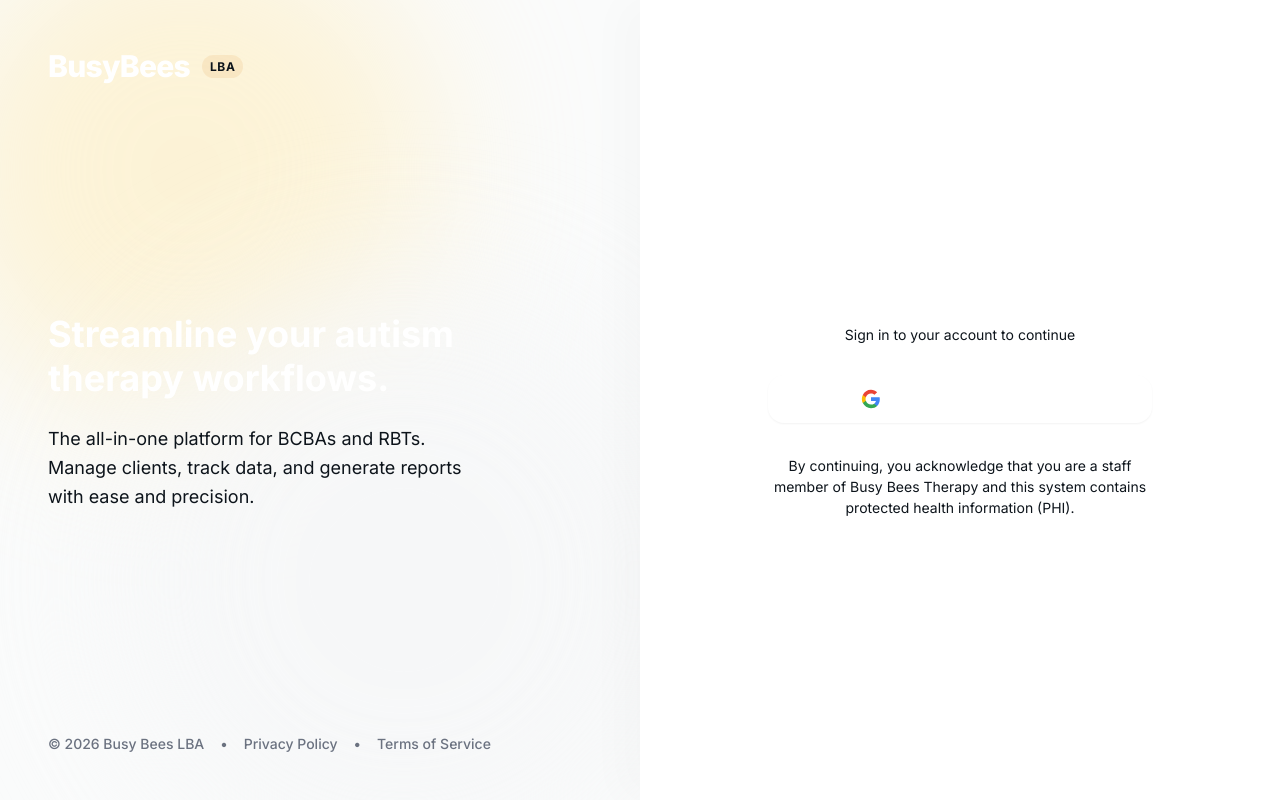
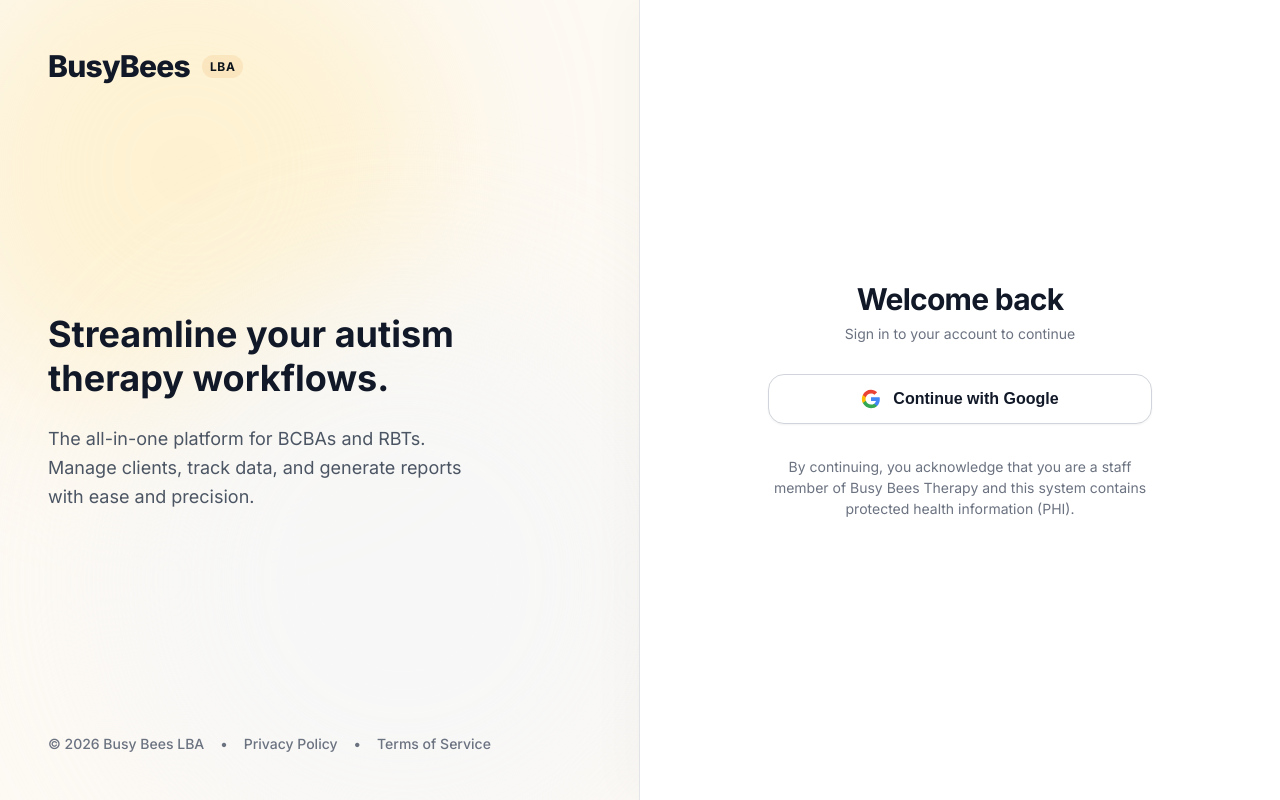
Before and after one commit to busybeeslba/busy-bees-lba, a Next.js app in the folder busy-bees-web/: page /login in a window 1280 px wide. Built offline with nearby package versions, Linux system fonts and the light colour scheme; no server answers.

Commit message:
Fix: Hardcode text colors on login page to prevent OS dark mode text invisibility

```diff
--- a/busy-bees-web/src/app/login/login.module.css
+++ b/busy-bees-web/src/app/login/login.module.css
@@ -1,7 +1,7 @@
 .container {
   display: flex;
   min-height: 100vh;
-  background-color: var(--background-light);
+  background-color: #FDF9F3;
   font-family: var(--font-body);
 }
 
@@ -18,8 +18,8 @@
     padding: 3rem;
     position: relative;
     overflow: hidden;
-    background-color: rgba(255, 255, 255, 0.5);
-    border-right: 1px solid var(--border-color);
+    background-color: #FDF9F3; /* Solid warm light background */
+    border-right: 1px solid #E5E7EB;
   }
 }
 
@@ -61,7 +61,7 @@
   font-size: 1.875rem;
   font-weight: 800;
   letter-spacing: -0.025em;
-  color: var(--text-dark);
+  color: #111827;
 }
 
 .logoAccent {
@@ -88,13 +88,13 @@
 .heroTitle {
   font-size: 2.25rem;
   font-weight: 700;
-  color: var(--text-dark);
+  color: #111827;
   margin-bottom: 1.5rem;
   line-height: 1.2;
 }
 
 .heroDesc {
-  color: var(--text-secondary);
+  color: #4B5563;
   font-size: 1.125rem;
   line-height: 1.625;
 }
@@ -162,7 +162,7 @@
 .welcomeTitle {
   font-size: 1.875rem;
   font-weight: 700;
-  color: var(--text-dark);
+  color: #111827;
   margin: 0;
   letter-spacing: -0.025em;
 }
@@ -170,7 +170,7 @@
 .welcomeDesc {
   margin-top: 0.5rem;
   font-size: 0.875rem;
-  color: var(--text-secondary);
+  color: #6B7280;
 }
 
 .errorBanner {
@@ -201,10 +201,10 @@
   justify-content: center;
   gap: 0.75rem;
   padding: 0.875rem 1rem;
-  border: 1px solid var(--border-color);
+  border: 1px solid #D1D5DB;
   border-radius: 1rem;
   background-color: white;
-  color: var(--text-dark);
+  color: #111827;
   font-size: 1rem;
   font-weight: 600;
   cursor: pointer;
@@ -230,7 +230,7 @@
 .spinner {
   width: 1.25rem;
   height: 1.25rem;
-  border: 2px solid var(--text-dark);
+  border: 2px solid #111827;
   border-top-color: transparent;
   border-radius: 50%;
   animation: spin 1s linear infinite;
@@ -249,6 +249,6 @@
   margin-top: 2rem;
   text-align: center;
   font-size: 0.875rem;
-  color: var(--text-secondary);
+  color: #6B7280;
   line-height: 1.5;
 }
```
